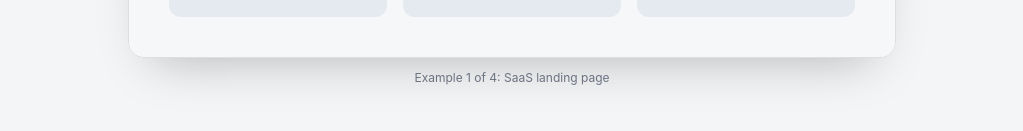
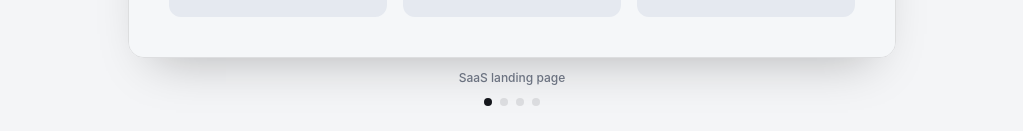
Before and after one commit to codymbohler/color-palette-picker, a React (Vite) app: page / in a window 1280 px wide. Shown: the part 809-940 px from the top of the page, without its empty margins (128-1151 px from the left). Built offline with nearby package versions, Linux system fonts and the light colour scheme.

Commit message:
Added dot indicators for mock site previews

```diff
--- a/src/ColorPalettePicker.jsx
+++ b/src/ColorPalettePicker.jsx
@@ -651,8 +651,20 @@ export default function ColorPalettePicker() {
               onClick={() => setMockIndex((mockIndex + 1) % MOCK_SITES.length)}
             />
           </div>
-          <div className="text-center mt-3 text-xs" style={{ color: chrome.textSecondary }}>
-            Example {mockIndex + 1} of {MOCK_SITES.length}: {MOCK_SITES[mockIndex].name}
+          <div className="text-center mt-3 text-xs font-medium" style={{ color: chrome.textSecondary }}>
+            {MOCK_SITES[mockIndex].name}
+          </div>
+          <div className="flex items-center justify-center gap-2 mt-3">
+            {MOCK_SITES.map((site, i) => (
+              <button
+                key={site.label}
+                onClick={() => setMockIndex(i)}
+                aria-label={`Show ${site.name} example`}
+                aria-current={i === mockIndex}
+                className="w-2 h-2 rounded-full transition-colors duration-150"
+                style={{ backgroundColor: i === mockIndex ? chrome.accent : chrome.border }}
+              />
+            ))}
           </div>
         </div>
 
```
